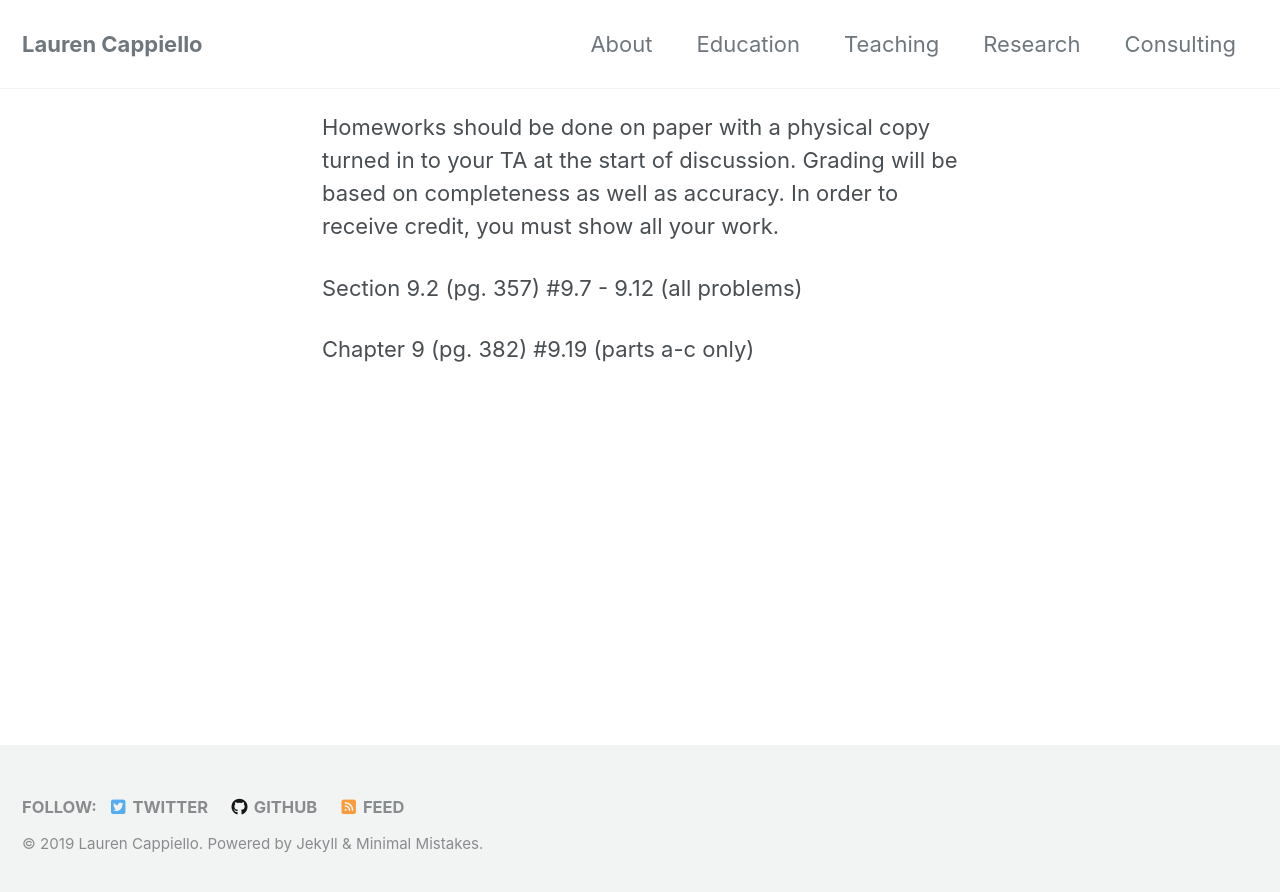
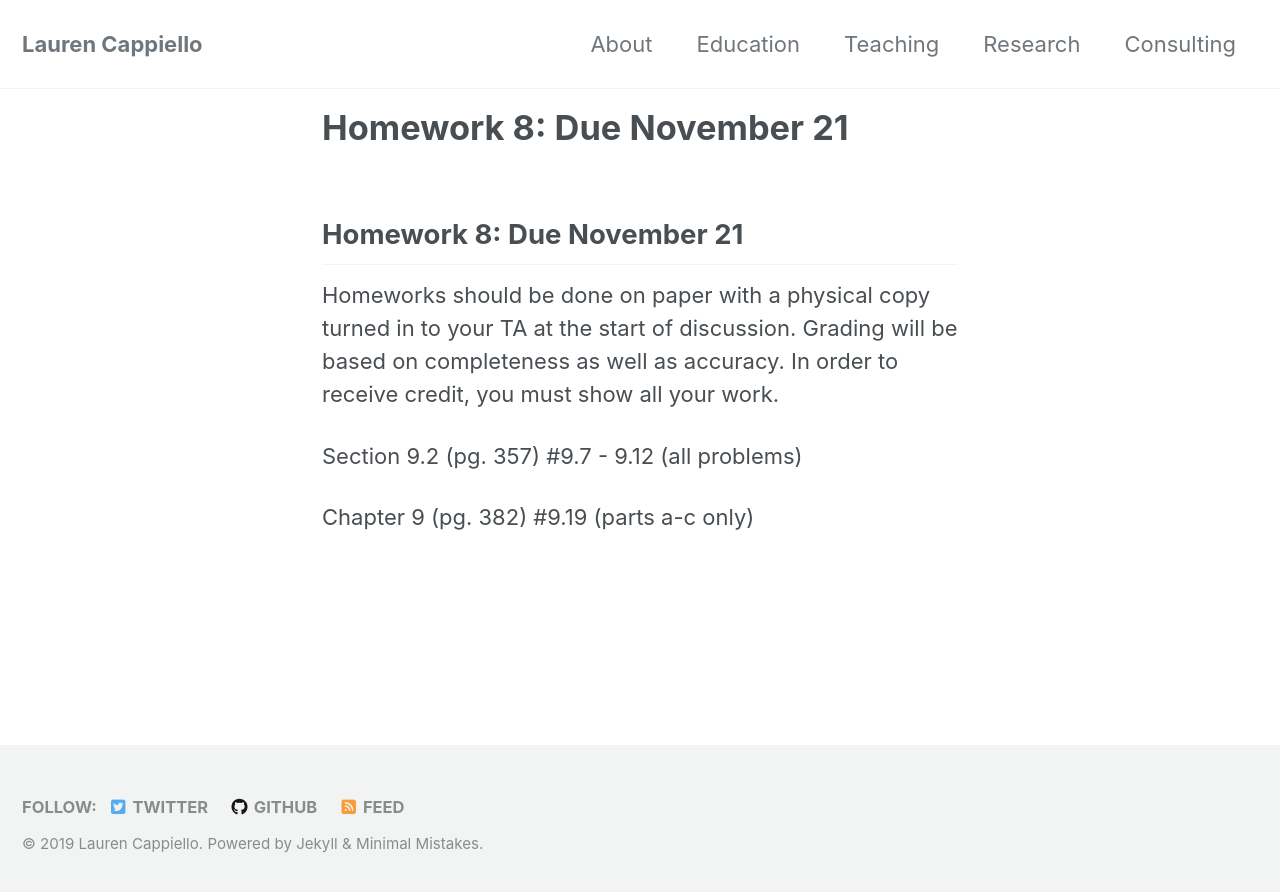
Before and after one commit to lgpcappiello/lgpcappiello.github.io, a Jekyll site: the page built from teaching/stat100b/hw8.md, in a window 1280 px wide. Shown: the top 892 px of the page. Built offline with Jekyll 4.4.1, drawn with Linux system fonts in a browser that asks for light colours; cached includes are drawn as plain includes; nearby versions of some CDN libraries; our own code applies the rules of GitHub Pages for plain Markdown files.

Commit message:
Update hw8.md

```diff
--- a/teaching/stat100b/hw8.md
+++ b/teaching/stat100b/hw8.md
@@ -1,6 +1,8 @@
 ---
 layout: single
 ---
+
+## Homework 8: Due November 21
 
 Homeworks should be done on paper with a physical copy turned in to your TA at the start of discussion. Grading will be based on completeness as well as accuracy. In order to receive credit, you must show all your work.
 
```
